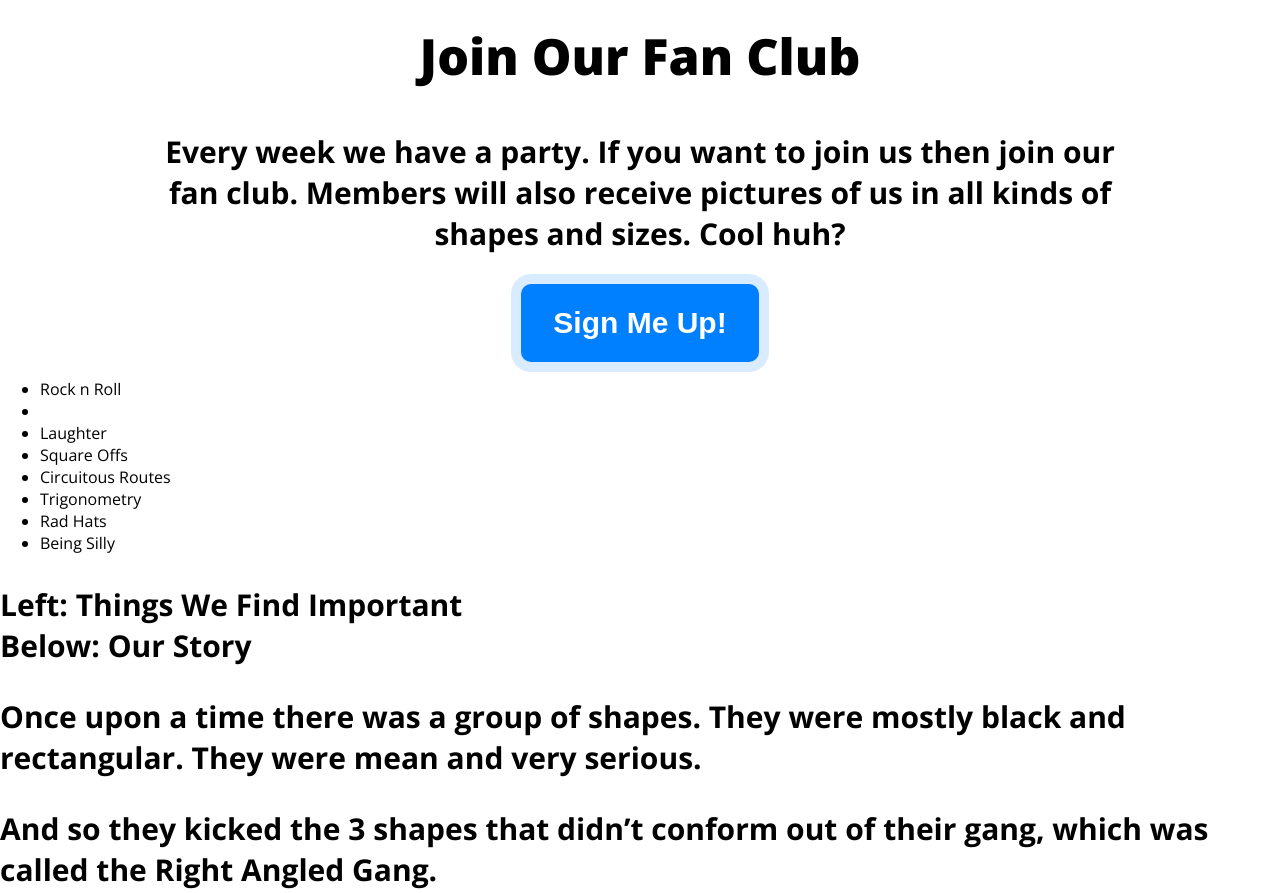
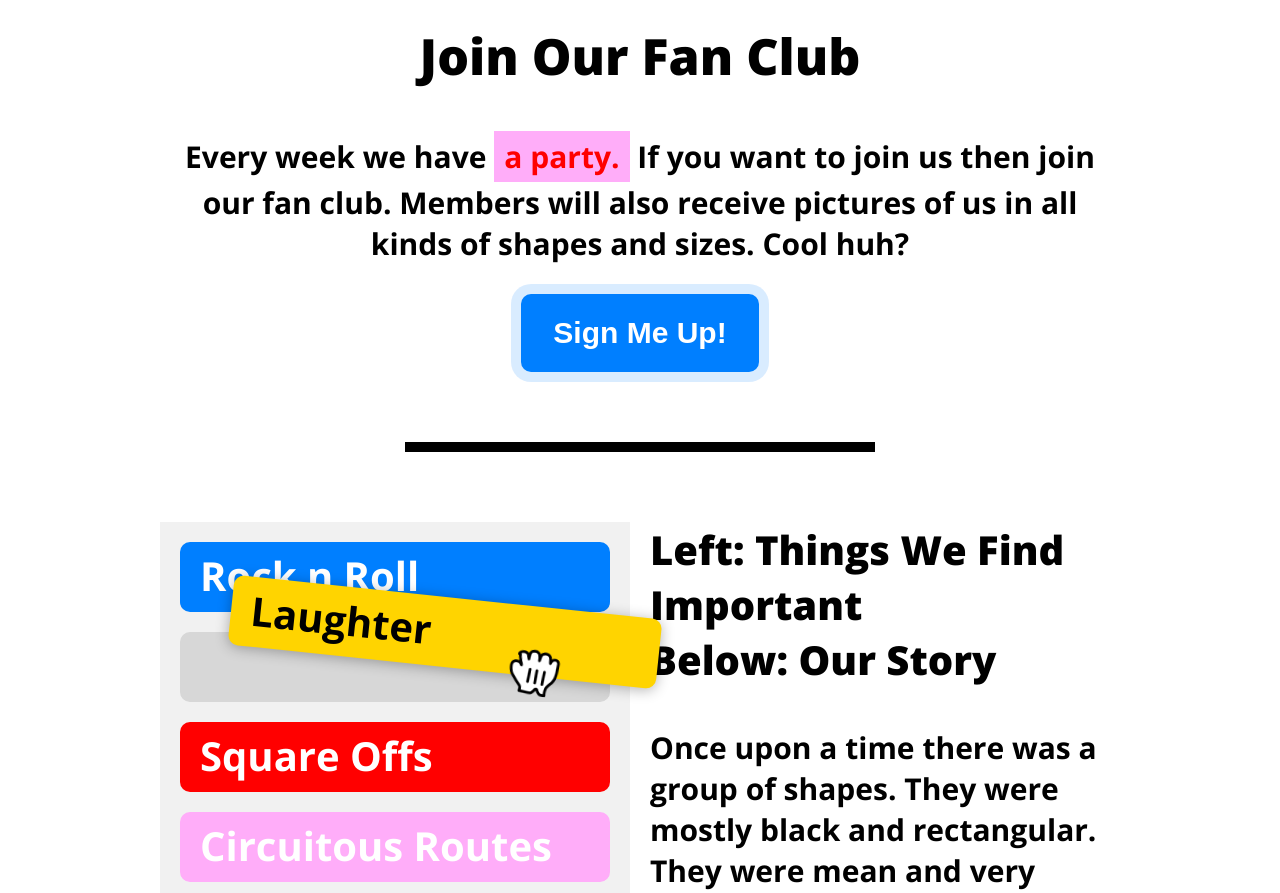
Before and after one commit to martynabehrendt/funny-www, a plain HTML site: page index.html in a window 1280 px wide. Shown: the part 920-1813 px from the top of the page. Drawn offline with nearby package versions, Linux system fonts and the light colour scheme.

Commit message:
story section and footer styling

```diff
--- a/index.html
+++ b/index.html
@@ -53,8 +53,13 @@
     </div>
     <div class="sep">
 
+
+
+
+
     </div>
     <div class="story" id="story">
+        <div class="wrapper">
         <ul class="nb-list">
             <li class="blue">Rock n Roll</li>
             <li class="gray">&nbsp;</li>
@@ -78,11 +83,13 @@
 
         <p>They even started making fun of squares and rectangles in what they like to call ‘Square Offs’!</p>
 
+        </div>
+
     </div>
     <div class="sep">
 
     </div>
-    <img src="images/the-gang.png" width="735" height="399" alt="The Gang">
+    <img src="images/the-gang.png" class="gang-img" width="735" height="399" alt="The Gang">
     <footer>
         Made by Rich from <a href="https://taptapkaboom.com">Tap Tap Kaboom</a>
     </footer>
--- a/style.css
+++ b/style.css
@@ -38,6 +38,7 @@ background-color: white;
 box-shadow: 0 5px 8px rgba(0, 0, 0, 0.20);
 position: sticky;
 top: 0;
+z-index: 1;
 
 }
 
@@ -157,6 +158,14 @@ button.cta {
     border-radius: 10px;
     text-decoration: none;
     border-color: rgba(0, 0, 0, 0);
+    cursor: pointer;
+
+}
+
+a.cta:active,
+button.cta:active{
+
+    opacity: 0.7;
 
 }
 
@@ -171,6 +180,7 @@ button.cta.alt {
     padding: 20px 30px;
     border-radius: 10px;
     text-decoration: none;
+    transform: translateX(10px);
 
 }
 
@@ -184,3 +194,103 @@ font-weight: bold;
 font-size: 30px;
 margin: 30px 0;
 }
+
+.sep{
+width: 470px;
+height: 10px;
+background-color: black;
+margin: 70px auto;
+
+}
+
+.story h3{
+    font-size: 40px;
+    font-weight: 800;
+}
+
+.nb-list{
+width: 470px;
+padding: 20px 20px 0 20px;
+box-sizing: border-box;
+background-color: #f1f1f1;
+float: left;
+margin: 0 20px 20px 0;
+position: relative;
+}
+
+.highlight{
+    color: red;
+}
+
+span{
+    background-color: #FFADF9;
+    display: inline-block;
+    padding: 5px 10px;
+}
+
+
+.nb-list li{
+    height: 70px;
+    border-radius: 10px;
+    font-size: 40px;
+    color: white;
+    font-weight: bold;
+    display: block;
+    margin-bottom: 20px;
+    padding: 6px 20px;
+    box-sizing: border-box;
+}
+
+.nb-list li.blue { background-color: #007FFF;}
+.nb-list li.gray { background-color: #D7D7D7;}
+.nb-list li.yellow {
+    background-color: #FFD400;
+    color: black;}
+.nb-list li.red { background-color: red;}
+.nb-list li.pink { background-color: #FFADF9;}
+.nb-list li.salmon { background-color: salmon;}
+
+.nb-list li.dragging{
+position: absolute;
+top: 75px;
+left: 70px;
+right: -30px;
+transform: rotate(6deg);
+box-shadow: 0 2px 14px rgba(0, 0, 0, 0.3);
+
+}
+
+.nb-list li.dragging:after{
+content: '';
+display: block;
+position: absolute;
+width: 54px;
+height: 50px;
+background: url(images/hand.png) no-repeat 0 0;
+background-size: 100%;
+bottom: -20px;
+left: 65%;
+}
+
+.gang-img{
+display: block;
+margin: 0 auto;
+
+}
+
+footer{
+    text-align: center;
+    color: rgba(0, 0, 0, 0.40);
+    font-size: 20px;
+    margin: 85px 0 45px 0;
+    font-weight: bold;
+}
+
+footer a{
+    color: rgba(0, 0, 0, 0.40);
+
+}
+
+.popup{
+    display: none;
+}
```
Also changed, not shown: images/hand.png (added).
